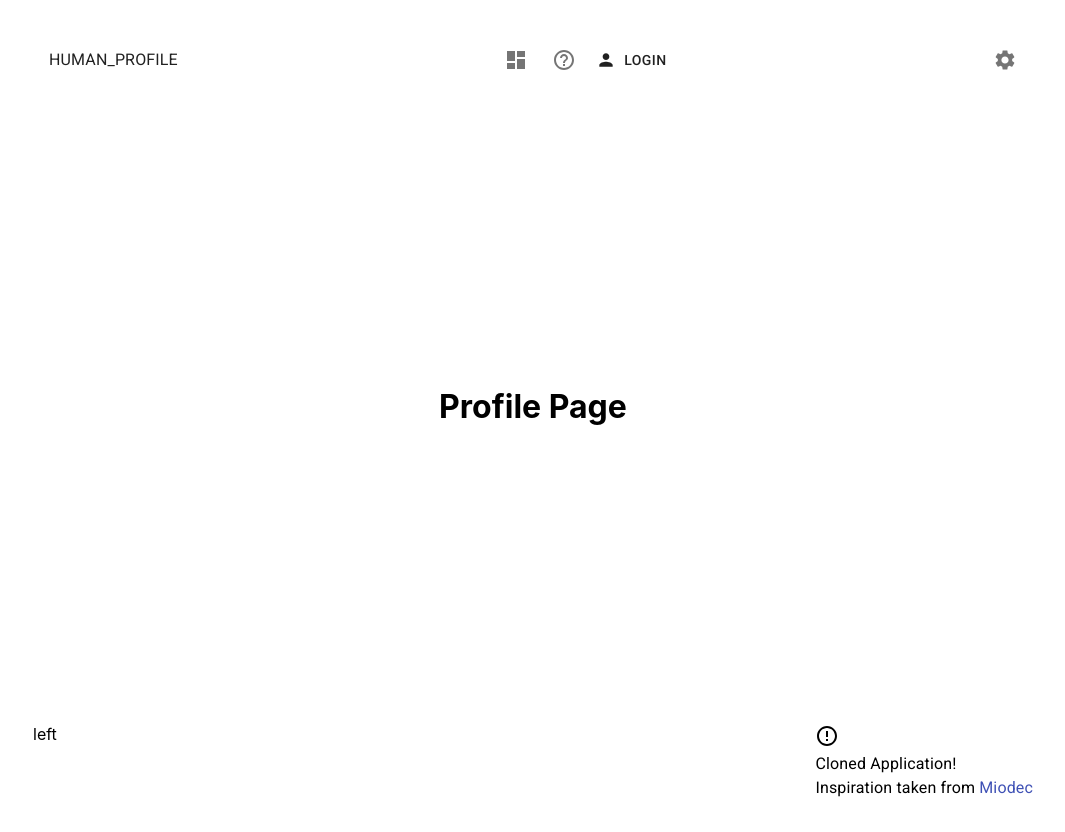
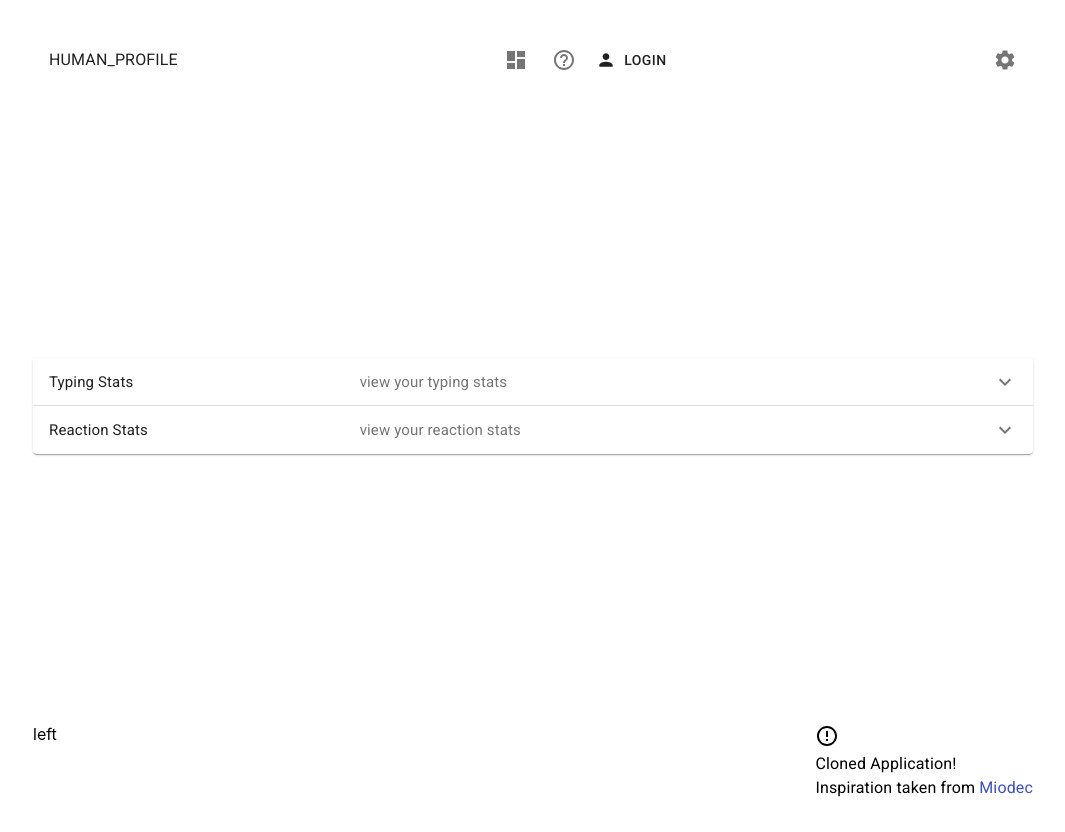
Before and after one commit to ahan8927/human_specs, a React (Create React App) app in the folder frontend/: page /profile in a window 1280 px wide. Shown: the whole page, without its empty margins (107-1172 px from the left). Built offline with nearby package versions, Linux system fonts and the light colour scheme; no server answers.

Commit message:
working graphical visualization

```diff
--- a/frontend/package.json
+++ b/frontend/package.json
@@ -8,6 +8,7 @@
     "@testing-library/jest-dom": "^4.2.4",
     "@testing-library/react": "^9.5.0",
     "@testing-library/user-event": "^7.2.1",
+    "chart.js": "^2.9.4",
     "faker": "^5.1.0",
     "js-cookie": "^2.2.1",
     "react": "^17.0.1",
--- a/frontend/src/App.js
+++ b/frontend/src/App.js
@@ -23,6 +23,7 @@ const style = {
 }
 
 const App = (props) => {
+
   return (
     <div style={style}>
       <BrowserRouter>
@@ -39,12 +40,12 @@ const AppContainer = (props) => {
   const dispatch = useDispatch();
   const [isLoaded, setIsLoaded] = useState(false);
   const [authDialog, setAuthDialog] = useState(false);
-  // const [signupDialog, setSignupDialog] = useState(false);
+
   useEffect(() => {
-    dispatch(sessionActions.restoreUser()).then(() => setIsLoaded(true));
+    dispatch(sessionActions.restoreUser()).then(setIsLoaded(true))
   }, [dispatch]);
 
-  return (
+  return isLoaded && (
     <div style={{ display: 'flex', justifyContent: 'center' }}>
       <AuthContext.Provider value={{ authDialog, setAuthDialog }}>
         <App />
--- a/frontend/src/components/Body.js
+++ b/frontend/src/components/Body.js
@@ -4,7 +4,7 @@ import { useSelector } from 'react-redux';
 
 //Components
 import Typing from './Body/Typing/TypingRoot';
-import Profile from './Body/Profile';
+import Profile from './Body/Profile/Profile';
 import HighScores from './Body/HighScores';
 import Reaction from './Body/Reaction/Reaction';
 
@@ -22,7 +22,7 @@ const Body = (props) => {
   return (
     <div style={{ display: 'flex', justifyContent: 'center' }}>
       {/* <h1>Body</h1> */}
-      <div>
+
       <Switch>
         <Route exact path='/' render={props => <Typing {...props} />} />
         <Route exact path='/reaction' render={props => <Reaction {...props} />} />
@@ -30,7 +30,7 @@ const Body = (props) => {
         <Route exact path='/ranks' render={props => <HighScores {...props} />} />
         <Route path='*' render={props => <Typing {...props} />} />
       </Switch>
-      </div>
+
     </div>
   )
 }
--- a/frontend/src/components/Body/Profile.js
+++ /dev/null
@@ -1,9 +0,0 @@
-import React from 'react';
-
-const Profile = () => {
-  return (
-    <h1>Profile Page</h1>
-  )
-}
-
-export default Profile
--- /dev/null
+++ b/frontend/src/components/Body/Profile/Graph.js
@@ -0,0 +1,83 @@
+import React, { useState } from 'react';
+import { Bar, Bubble } from 'react-chartjs-2';
+
+//MUI
+import { makeStyles } from '@material-ui/core/styles';
+import { Typography } from '@material-ui/core';
+
+const chartData = {
+  labels: ['Boston', 'Worcester', 'Springfield', 'Lowell', 'cambridge', 'New Bedford'],
+  datasets: [
+    {
+      label: 'Population',
+      data: [
+        12342,
+        23423,
+        123234,
+        423223,
+        333333
+      ],
+      backgroundColor: [
+        'blue',
+        'blue',
+        'blue',
+        'red',
+        'red',
+        'red',
+      ]
+    }
+  ],
+}
+
+const useStyles = makeStyles((theme) => ({
+  root: {
+    width: '100%',
+    display: 'flex',
+    flexDirection: 'column'
+  },
+  header: {
+    display: 'flex',
+    flexDirection: 'column',
+    alignItems: 'center',
+  }
+}));
+
+export const BarGraph = (props) => {
+  // const [data] = useSelector(state => );
+  const classes = useStyles();
+
+  return (
+    <div className={classes.root}>
+      <div className={classes.header}>
+        <Typography variant='h5' >Speed Data</Typography>
+        <Typography variant='subtitle2' >This chart shows how overall typing speed changes over time.</Typography>
+      </div>
+      <div >
+        {/* <h3>This chart shows how overall typing speed changes over time.</h3> */}
+        <Bar
+          data={chartData}
+          width={500}
+          height={500}
+          options={{ maintainAspectRatio: false }}
+        />
+      </div>
+    </div>
+  )
+}
+
+// export const ScatterGraph = (props) => {
+//   const classes = useStyles();
+
+//   return (
+//     <>
+//       <div className={classes.root}>
+//         <Bubble
+//           data={chartData}
+//           width={500}
+//           height={500}
+//           options={{ maintainAspectRatio: false }}
+//         />
+//       </div>
+//     </>
+//   )
+// }
--- /dev/null
+++ b/frontend/src/components/Body/Profile/Profile.js
@@ -0,0 +1,85 @@
+import React, { useState } from 'react';
+import { useSelector } from 'react-redux';
+
+//Components
+import { BarGraph } from './Graph';
+
+//MUI
+import { makeStyles } from '@material-ui/core/styles';
+import Accordion from '@material-ui/core/Accordion';
+import AccordionDetails from '@material-ui/core/AccordionDetails';
+import AccordionSummary from '@material-ui/core/AccordionSummary';
+import Typography from '@material-ui/core/Typography';
+import ExpandMoreIcon from '@material-ui/icons/ExpandMore';
+
+const useStyles = makeStyles((theme) => ({
+  root: {
+    width: '100%',
+  },
+  heading: {
+    fontSize: theme.typography.pxToRem(15),
+    flexBasis: '33.33%',
+    flexShrink: 0,
+  },
+  secondaryHeading: {
+    fontSize: theme.typography.pxToRem(15),
+    color: theme.palette.text.secondary,
+  },
+  chart: {
+    width: '100%'
+  },
+}));
+
+const panels = [
+  {
+    'id': 'typing',
+    'heading': 'Typing Stats',
+    'secondaryHeading': 'view your typing stats',
+    'details': [
+      <BarGraph />,
+      <BarGraph />
+    ]
+  },
+  {
+    'id': 'reaction',
+    'heading': 'Reaction Stats',
+    'secondaryHeading': 'view your reaction stats',
+    'details': <BarGraph />
+  },
+]
+
+const Profile = (props) => {
+  // const [data] = useSelector(state => );
+  const classes = useStyles();
+  const [expanded, setExpanded] = useState(false);
+
+  const handleChange = (panel) => (event, isExpanded) => {
+    setExpanded(isExpanded ? panel : false);
+  };
+
+  return (
+    <>
+      <div className={classes.root}>
+        {panels.map((panel) => (
+          <Accordion key={panel.id} expanded={expanded === panel.id} onChange={handleChange(panel.id)}>
+            <AccordionSummary
+              expandIcon={<ExpandMoreIcon />}
+              aria-controls={`${panel.id}-content`}
+              id={`${panel.id}-header`}
+            >
+              <Typography className={classes.heading}>{panel.heading}</Typography>
+              <Typography className={classes.secondaryHeading}>{panel.secondaryHeading}</Typography>
+            </AccordionSummary>
+            <AccordionDetails>
+              {(expanded) && panel.details.map((graph, index) => (
+                { graph }
+              ))}
+            </AccordionDetails>
+          </Accordion>
+        ))}
+      </div>
+    </>
+  )
+}
+
+export default Profile;
--- a/frontend/src/store/actions/session.js
+++ b/frontend/src/store/actions/session.js
@@ -1,5 +1,5 @@
-// import { backendURL } from '../../config';
 import { fetch } from '../csrf';
+import { loadUserStats } from './stats';
 
 //Store Action Types
 export const SET_USER = 'human_specs/session/SET_USER';
@@ -21,8 +21,10 @@ export const loginUser = (user) => async (dispatch) => {
       }),
     });
 
+
     if (res.ok) {
       dispatch(setUser(res.data));
+
       return res;
     }
   } catch (e) {
@@ -51,7 +53,7 @@ export const restoreUser = () => async dispatch => {
 
     if (res.ok) {
       dispatch(setUser(res.data));
-      return res;
+      dispatch(loadUserStats(res.data.user.id));
     }
   }
   catch (e) {
--- a/frontend/src/store/actions/stats.js
+++ b/frontend/src/store/actions/stats.js
@@ -1,4 +1,5 @@
 import { fetch } from '../csrf';
+// import { connect }
 
 //Store Action Types
 export const SET_TYPING = 'api/typing';
```
Also changed, not shown: frontend/src/components/Body/Profile/Typing.js (added), 1 other file (tests, documents, lock files or other folders). Lines whose indentation alone changed are shown as unchanged.
